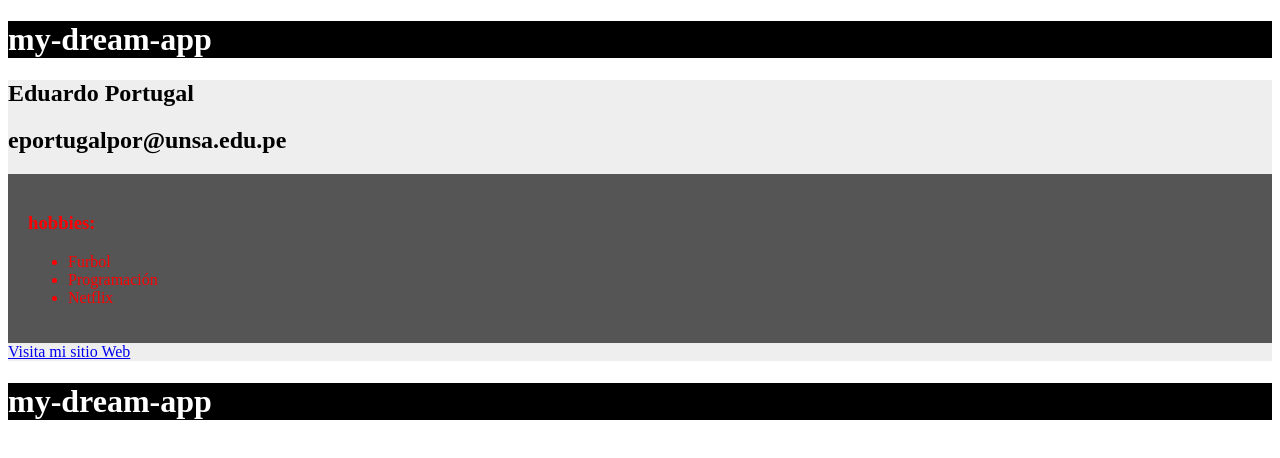
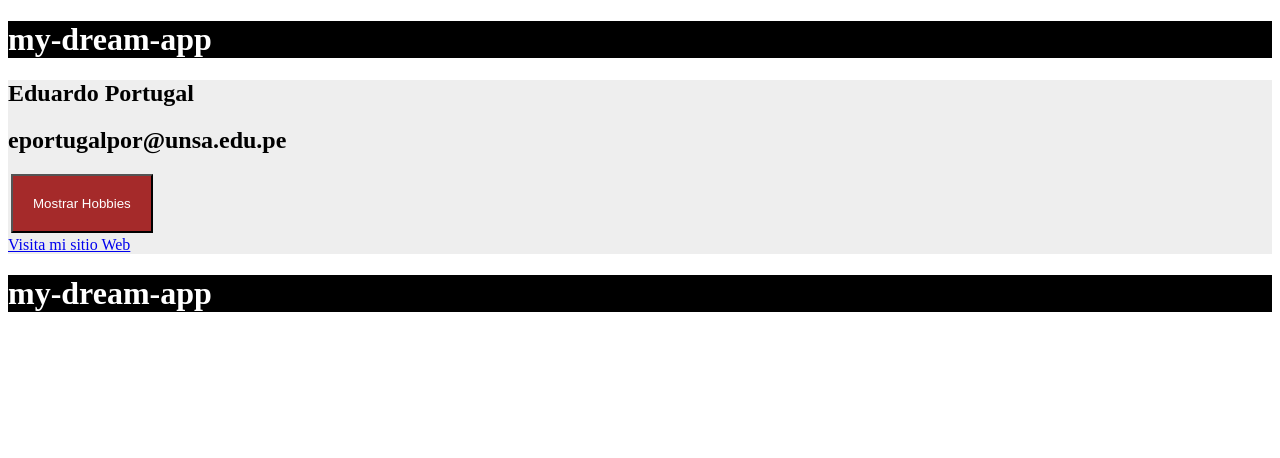
Before and after one commit to Eduardo-P/Git-de-Sesiones-Angular, an Angular app in the folder my-dream-app/: page / in a window 1280 px wide. Shown: the top 458 px of the page. Built offline with nearby package versions, Linux system fonts and the light colour scheme.

Commit message:
Agregando un boton para mostrar Hobbies, el cual hace uso de la fucnion toofleHobbies() agregada que cambia el valor de atributo showHobbies

```diff
--- a/my-dream-app/src/app/app.component.css
+++ b/my-dream-app/src/app/app.component.css
@@ -11,3 +11,10 @@
     color: red;
     padding: 20px;
 }
+.btn {
+    padding: 20px;
+    color: white;
+    background-color: brown;
+    display: block;
+    margin: 3px;
+}
--- a/my-dream-app/src/app/app.component.html
+++ b/my-dream-app/src/app/app.component.html
@@ -7,7 +7,8 @@
   <h2>{{ name }}</h2>
   <h2>{{ email }}</h2>
 
-  <div *ngIf="showhobbies()" class="component2">
+  <button (click)="toggleHobbies()" class="btn">Mostrar Hobbies</button>
+  <div *ngIf="showHobbies" class="component2">
     <h3>hobbies:</h3>
     <ul>
       <li *ngFor="let hobby of hobbies">{{ hobby }}</li>
--- a/my-dream-app/src/app/app.component.ts
+++ b/my-dream-app/src/app/app.component.ts
@@ -11,6 +11,7 @@
   email; // : string;
   webpage : string;
   hobbies : string[];
+  showHobbies : boolean;
 
   constructor() {
     console.log("Constructor working...");
@@ -19,9 +20,10 @@
     this.email = "eportugalpor@unsa.edu.pe";
     this.webpage = "http://www.unsa.edu.pe";
     this.hobbies = ["Furbol","Programación","Netflix"];
+    this.showHobbies = false;
   }
 
-  showhobbies() {
-    return true;
+  toggleHobbies() {
+    this.showHobbies = !this.showHobbies;
   }
 }
```
